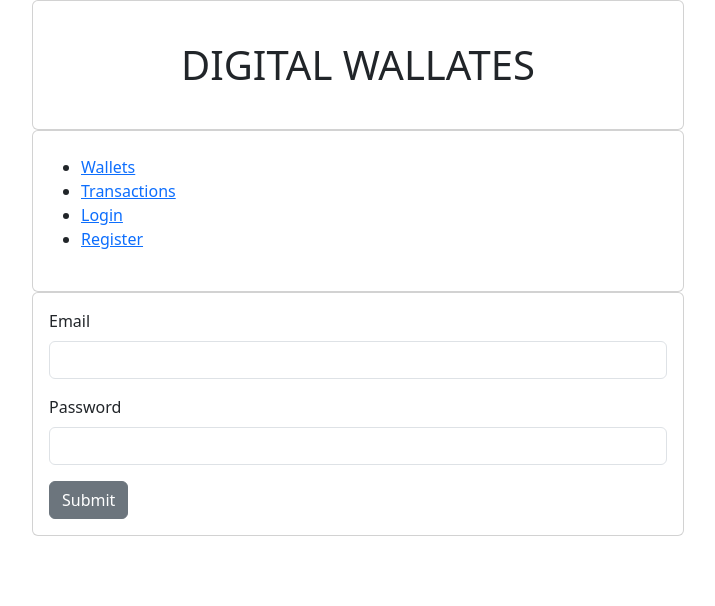
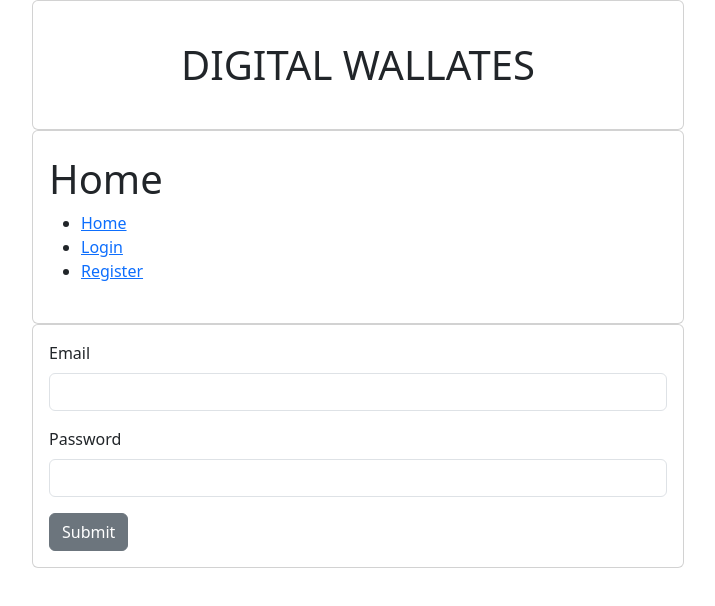
Before and after one commit to mokgosi/digital-wallet, a React (Vite) app in the folder frontend/: page /login in a window 1280 px wide. Shown: the top 606 px of the page, without its empty margins (282-997 px from the left). Built offline with nearby package versions, Linux system fonts and the light colour scheme; what simple-zustand-devtools would draw is missing.

Commit message:
Update & logout/login

```diff
--- a/frontend/src/Routes.jsx
+++ b/frontend/src/Routes.jsx
@@ -2,10 +2,12 @@ import {
     BrowserRouter as Router, Routes, Route,
   } from "react-router-dom";
 
+import { Home } from "./pages/Home";
 import { Wallets } from "./pages/Wallets";
 import { Transactions } from "./pages/Transactions";
 import { Account } from "./pages/Account";
 import { Login } from "./pages/Login";
+import { Logout } from "./pages/Logout";
 import { Register } from "./pages/Register";
 
 const Routing = () => {
@@ -14,13 +16,13 @@ const Routing = () => {
         <div>
             <Router>
                 <Routes>
-                    <Route path="/" element={<Wallets />} />
+                    <Route path="/" element={<Home />} />
+                    <Route path="/wallets" element={<Wallets />} />
                     <Route path="/transactions" element={<Transactions />} />
                     <Route path="/accounts/:account_number"  element={<Account />} />
-
                     <Route path="/login" element={<Login />} />
+                    <Route path="/logout" element={<Logout />} />
                     <Route path="/register" element={<Register />} />
-
                 </Routes>
             </Router>
         </div>
--- a/frontend/src/components/Navbar.jsx
+++ b/frontend/src/components/Navbar.jsx
@@ -1,15 +1,56 @@
 import { Link } from "react-router-dom";
+import { useAuthStore } from '../store/auth';
 
 export const Navbar = () => {
+
+    const [isLoggedIn, user] = useAuthStore((state) => [
+      state.isLoggedIn,
+      state.user,
+    ]);
+
     return (
       <nav>
+        {isLoggedIn() ? <LoggedInView user={user()} /> : <LoggedOutView />}
+      </nav>
+   );
+}
+
+const LoggedInView = ({ user }) => {
+  return (
+      <div>
+          <h1>Logged in: {user.username}</h1>
           <ul>
             <li>
-            <Link to="/">Wallets</Link>
+                <Link to="/">Home</Link>
+            </li>
+            <li>
+                <Link to="/wallets">Wallets</Link>
             </li>
             <li>
                 <Link to="/transactions">Transactions</Link>
             </li>
+            <li>
+                <Link to="/logout">Logout</Link>
+            </li>
+          </ul>
+      </div>
+  );
+};
+
+export const LoggedOutView = ({ title = 'Home' }) => {
+  return (
+      <div>
+        <h1>{title}</h1>
+        <ul>
+          <li>
+              <Link to="/">Home</Link>
+          </li>
+          {/* <li>
+              <Link to="/wallets">Wallets</Link>
+          </li>
+          <li>
+              <Link to="/transactions">Transactions</Link>
+          </li> */}
           <li>
               <Link  to="/login">Login</Link>
           </li>
@@ -17,6 +58,6 @@ import { Link } from "react-router-dom";
               <Link  to="/register">Register</Link>
           </li>
         </ul>
-     </nav>
+      </div>
   );
- }
+};
--- /dev/null
+++ b/frontend/src/pages/Home.jsx
@@ -0,0 +1,35 @@
+import { Link } from 'react-router-dom';
+import { useAuthStore } from '../store/auth';
+import { Navbar } from '../components/Navbar';
+
+export const Home = () => {
+    // const [isLoggedIn, user] = useAuthStore((state) => [
+    //     state.isLoggedIn,
+    //     state.user,
+    // ]);
+    // // return (
+    //     <div>
+    //         {isLoggedIn() ? <LoggedInView user={user()} /> : <LoggedOutView />}
+    //     </div>
+    // );
+
+
+    return (
+        <div  className="account">
+            <div className="row">
+                <div className="col-md-6 col-sm-10 mx-auto p-0">
+                    <div className="card p-3">
+                        <div className="float-right my-2">
+                            <Navbar />
+                        </div>
+
+                        <div className="float-right my-2">
+                            <h1 className="">Welcome</h1>
+                        </div>
+
+                    </div>
+                </div>
+            </div>
+        </div>
+    )
+};
--- /dev/null
+++ b/frontend/src/pages/Logout.jsx
@@ -0,0 +1,32 @@
+import { useEffect } from 'react';
+import { Navbar, LoggedOutView } from '../components/Navbar.jsx'
+import { logout } from '../utils/auth';
+
+export const Logout = () => {
+
+    useEffect(() => {
+        logout();
+    }, []);
+    // return <LoggedOutView title="You have been logged out" />;
+
+    return (
+        <div  className="wallets">
+            <div className="row">
+                <div className="col-md-6 col-sm-10 mx-auto p-0">
+                    {/* <div className="card p-3">
+                        <div className="float-right my-2">
+                            <Navbar />
+                        </div>
+                    </div> */}
+                    <div className="card p-3">
+                        <LoggedOutView title="You have been logged out" />
+                    </div>
+                </div>
+            </div>
+        </div>
+
+        )
+
+};
+
+// export default Logout;
--- a/frontend/src/utils/auth.js
+++ b/frontend/src/utils/auth.js
@@ -1,9 +1,9 @@
 import { useAuthStore } from '../store/auth';
 import axios from './axios';
-// import { jwtDecode } from "jwt-decode";
+import jwtDecode from "../../node_modules/jwt-decode";
 
 import Cookies from 'js-cookie';
-// const { jwtDecode } = require('jwt-decode');
+// const { jwtDecode } = require('jwt-decode.js');
 
 export const login = async (email, password) => {
     try {
@@ -19,7 +19,7 @@ export const login = async (email, password) => {
     } catch (error) {
         return {
             data: null,
-            error: error.response.data?.detail || 'Something went wrong',
+            error: error.response?.data?.detail || 'Something went wrong - login',
         };
     }
 };
@@ -39,7 +39,7 @@ export const register = async (username, password, confirm_password, email, last
     } catch (error) {
         return {
             data: null,
-            error: error.response.data || 'Something went wrong',
+            error: error?.response?.data || 'Something went wrong - register',
         };
     }
 };
@@ -66,6 +66,9 @@ export const setUser = async () => {
 };
 
 export const setAuthUser = (access_token, refresh_token) => {
+
+    console.log('setAuthUser', 'access_token: '+access_token, 'refresh_token: '+refresh_token);
+
     Cookies.set('access_token', access_token, {
         expires: 1,
         secure: true,
```
Lines whose indentation alone changed are shown as unchanged.
